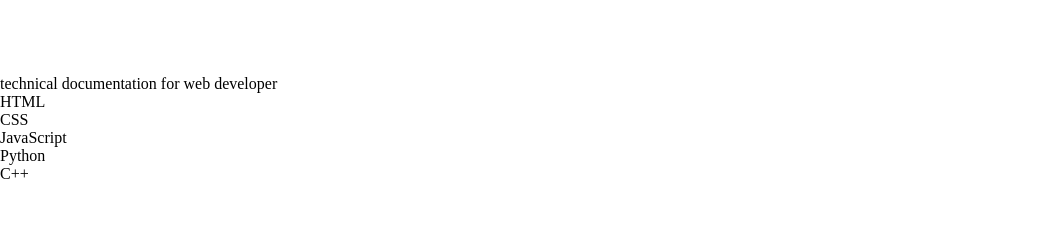
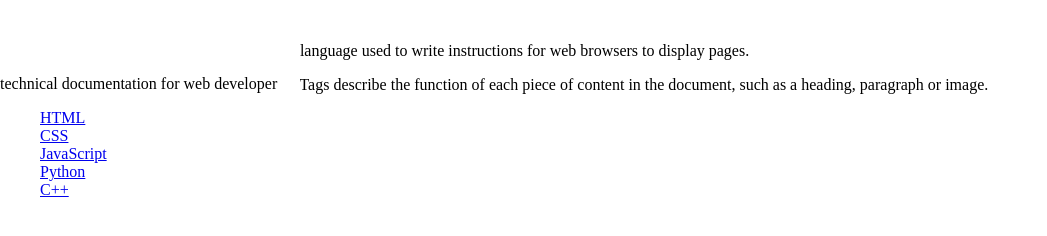
Before and after one commit to Artbsc1992/trial-3, a plain HTML site: page index.html in a window 1280 px wide. Shown: the whole page, without its empty margins (0-1047 px from the left). Drawn offline with Linux system fonts and the light colour scheme.

Commit message:
bugfixed

```diff
--- a/css/style.css
+++ b/css/style.css
@@ -1,5 +1,5 @@
 
-#nav-bar {
+#navbar {
     position: fixed;
     height: 100%;
     min-width: 300px;
--- a/index.html
+++ b/index.html
@@ -22,24 +22,32 @@
 
     -->
     <script  src="js/index.js"></script>
-    <nav id="nav-bar">
+  <div>
+    <nav id="navbar">
       <header> technical documentation for web developer</header>
-      <a class="nav-link" hre="/HTML/"> HTML </a> <br>
-      <a class="nav-link" hre="/CSS/">CSS</a> <br>
-      <a class="nav-link" hre="/JavaScript">JavaScript </a><br>
-      <a class="nav-link" hre="/Python/"> Python</a><br>
-      <a class="nav-link" hre="/C++/">C++ </a>
+      <ul>
+      <a class="nav-link" href="#HTML"> HTML </a> <br>
+      <a class="nav-link" href="#CSS">CSS</a> <br>
+      <a class="nav-link" href="#JavaScript">JavaScript </a><br>
+      <a class="nav-link" href="#Python"> Python</a><br>
+      <a class="nav-link" href="#C++">C++ </a>
+    </ul>
     </nav>
+  </div>
 
     <main id="main-doc">
-      <section class = "main-section" id="HTML_for_beginn"
->
+      <section class = "main-section" id="HTML">
         <header> HTML </header>
-        <p></p>
-        <p></p>
-        <code></code>
+        <p>
+          HTML, or hypertext markup language, is the language used to write instructions for web
+          browsers to display pages.</p>
+        <p>Tags are the basic building blocks of HTML. Tags describe the function of each piece of
+          content in the document, such as a heading, paragraph or image. </p>
+        <code>
+          "HTML is great"
+        </code>
         <ul>
-          <li></li>
+          <li>You shuld learn HTML as a first step</li>
         </ul>
       </section>
       <section class = "main-section" id="CSS">
@@ -60,7 +68,7 @@
           <li></li>
         </ul>
       </section>
-      <section class = "main-section" id="Pyton">
+      <section class = "main-section" id="Python">
         <header> Python </header>
         <p></p>
         <p></p>
@@ -78,6 +86,8 @@
           <li></li>
         </ul>
       </section>
+      <br>
+
 
     </main>
   </body>
```
